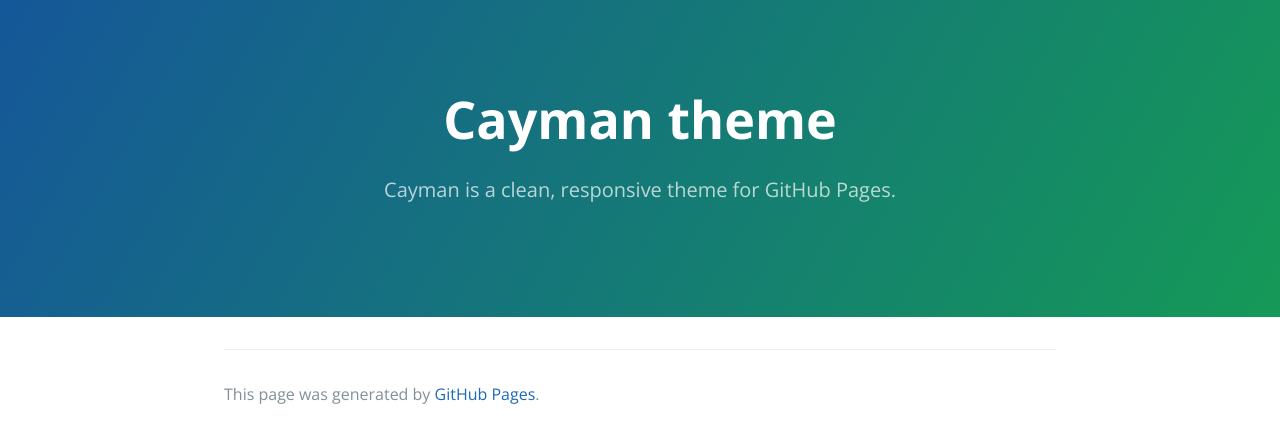
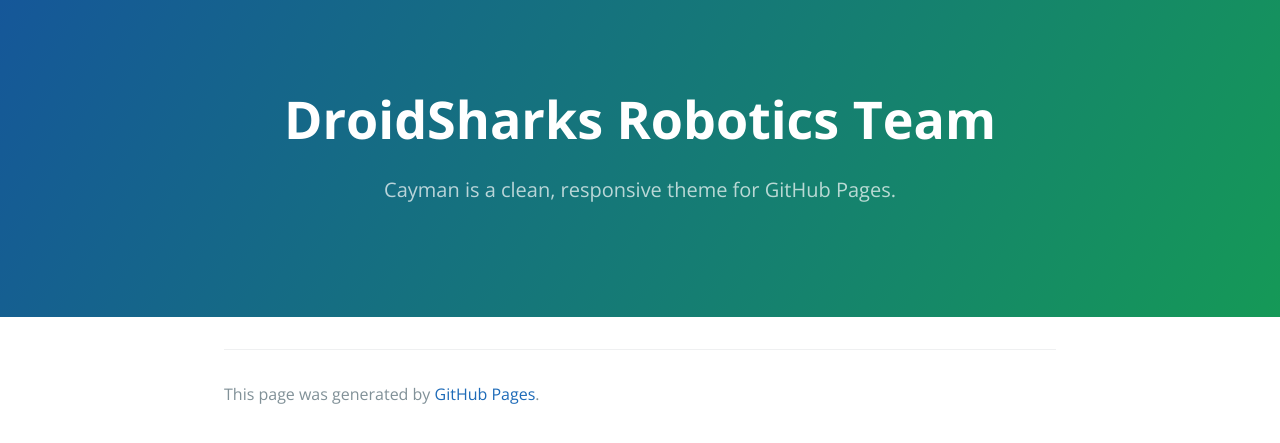
Before and after one commit to advaitamsingh555/advaitamsingh555.github.io, a Jekyll site: the page built from index.md, in a window 1280 px wide. Shown: the top 443 px of the page. Built offline with Jekyll 4.4.1, drawn with Linux system fonts in a browser that asks for light colours; our own code applies the rules of GitHub Pages for plain Markdown files.

Commit message:
Update _config.yml

```diff
--- a/_config.yml
+++ b/_config.yml
@@ -1,4 +1,4 @@
-title: Cayman theme
+title: DroidSharks Robotics Team
 description: Cayman is a clean, responsive theme for GitHub Pages.
 show_downloads: false
 google_analytics:
```
